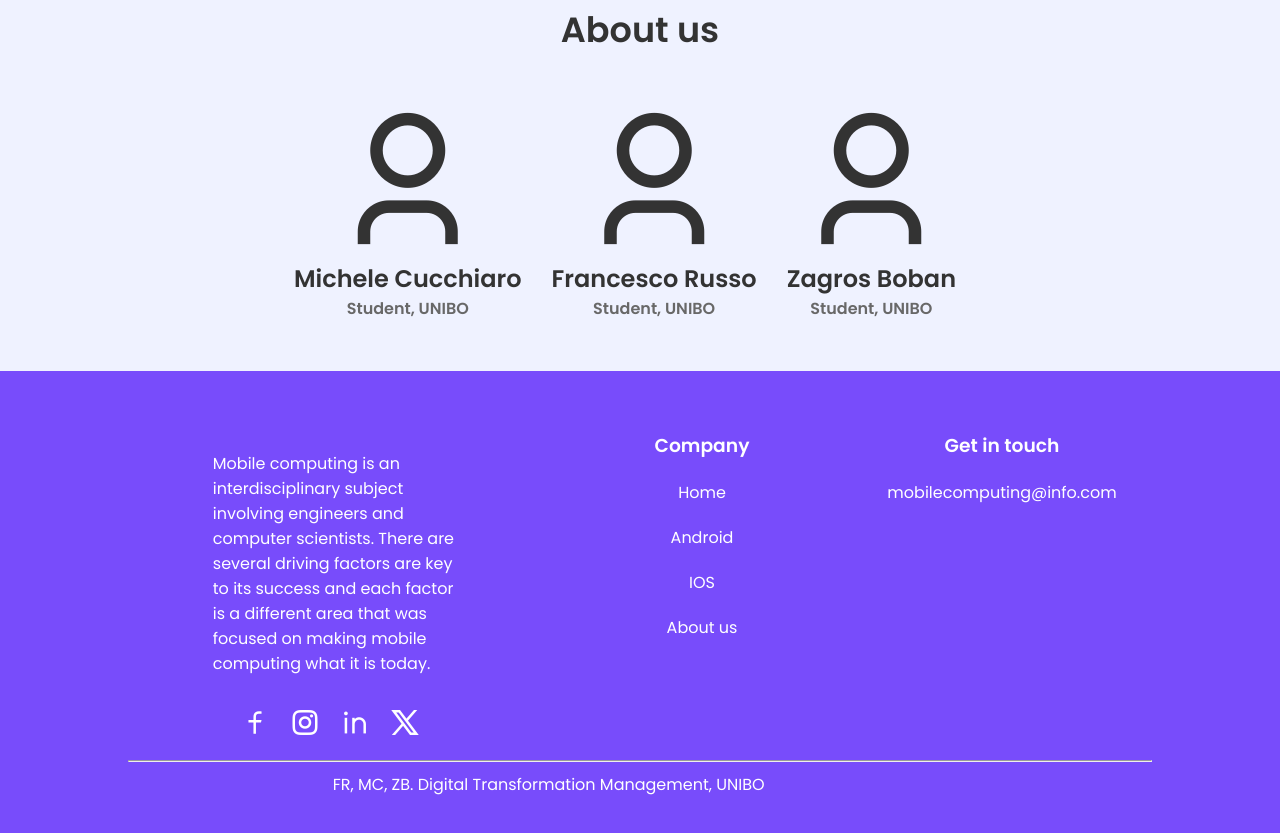
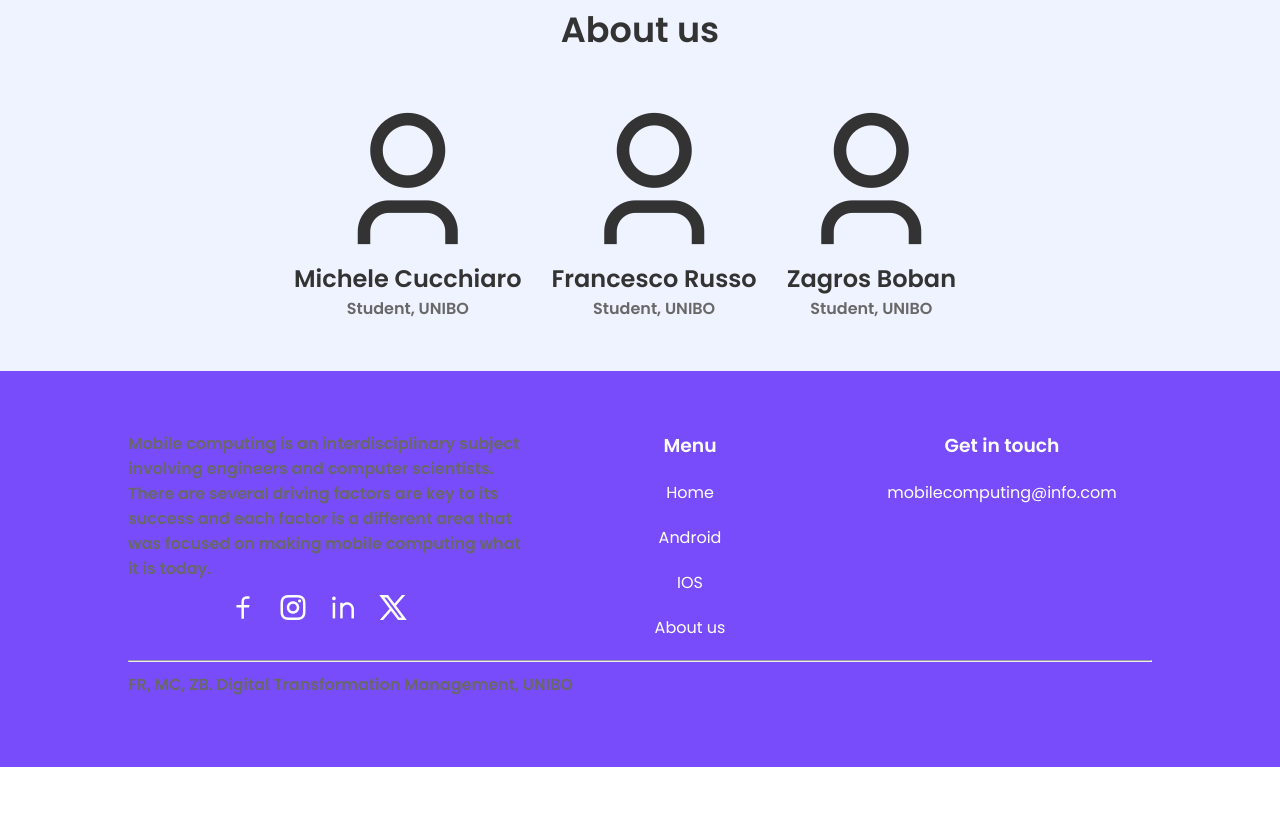
Before and after one commit to Frax22/webmobileproject, a plain HTML site: page index.html in a window 1280 px wide. Shown: the part 2692-3525 px from the top of the page. After the commit the page ends 3459 px from the top, so only its background shows below. Drawn offline with nearby package versions, Linux system fonts and the light colour scheme.

Commit message:
Add files via upload

```diff
--- a/index.html
+++ b/index.html
@@ -194,9 +194,9 @@
     <!--========== FOOTER =========-->
 
     <footer id="footer">
-        <div class="container">
+        <div class="container grid">
             <div class="col">
-                <p>Mobile computing is an interdisciplinary subject involving engineers and computer scientists. There are several driving factors are key to its success and each factor is a different area that was focused on making mobile computing what it is today.</p>
+                <h4>Mobile computing is an interdisciplinary subject involving engineers and computer scientists. <br> There are several driving factors are key to its success and each factor is a different area that was focused on making mobile computing what it is today.</h4>
                 <ul class="social__icons">
                     <li><i class="ri-facebook-line"></i></li>
                     <li><i class="ri-instagram-line"></i></li>
@@ -206,7 +206,7 @@
             </div>
 
             <div class="col">
-                <h3>Company</h3>
+                <h3>Menu</h3>
                 <ul class="footer__links">
                     <li>
                         <a href="index.html" class="">Home</a>
@@ -234,7 +234,7 @@
         <hr>
 
         <div class="copyright">
-            <p>FR, MC, ZB. Digital Transformation Management, UNIBO</p>
+            <h4>FR, MC, ZB. Digital Transformation Management, UNIBO</h4>
         </div>
     </footer>
 
```
